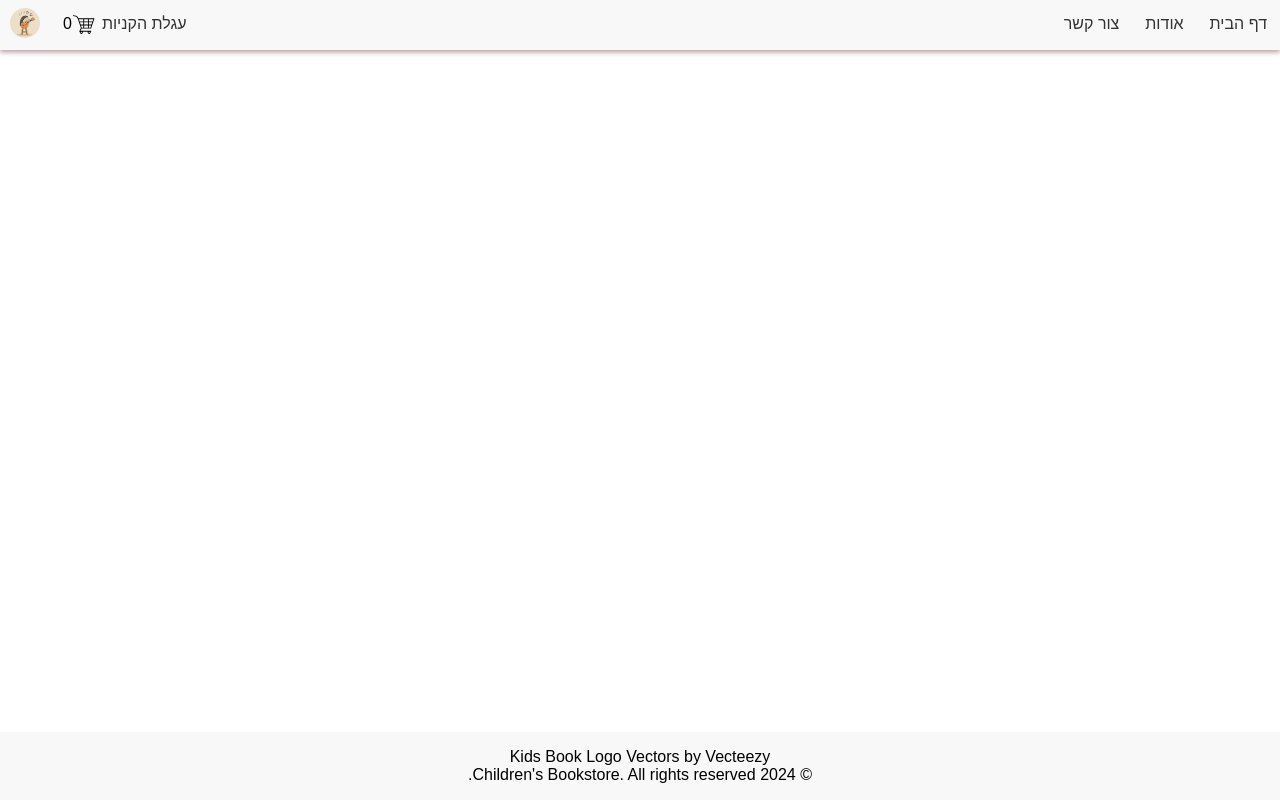
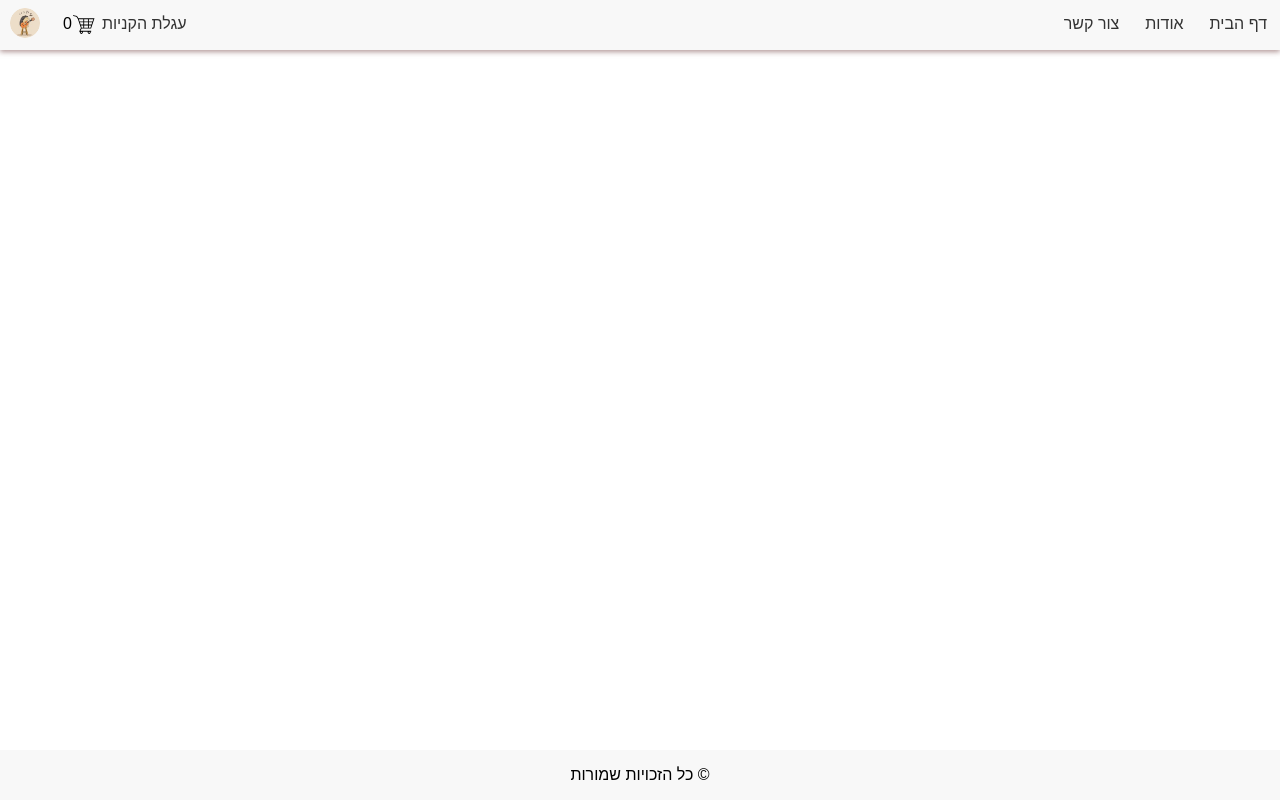
Before and after one commit to dz-ai/rotem-books-site, a React (Vite) app: page /back-office-page in a window 1280 px wide. Built offline with nearby package versions, Linux system fonts and the light colour scheme; no server answers.

Commit message:
Add - favicon icon.

```diff
--- a/index.html
+++ b/index.html
@@ -3,6 +3,7 @@
   <head>
     <meta charset="UTF-8" />
     <meta name="viewport" content="width=device-width, initial-scale=1.0" />
+    <link rel="icon" href="/src/assets/rotem-logo.png" type="image/x-icon">
     <title>הספרים של רותם</title>
   </head>
   <body>
--- a/src/assets/index.ts
+++ b/src/assets/index.ts
@@ -1,3 +1,3 @@
 // consider each image.png file as a module and export it under custom name
-export {default as logo} from './rotem-logo.jpg';
+export {default as logo} from './rotem-logo.png';
 export {default as googleLogo} from './google_on_white_hdpi.png';
--- a/src/components/footer/footer.tsx
+++ b/src/components/footer/footer.tsx
@@ -4,8 +4,7 @@ import './footer.css';
 const Footer: React.FC = () => {
     return (
         <footer>
-            <a href="https://www.vecteezy.com/free-vector/kids-book-logo" target="_blank">Kids Book Logo Vectors by Vecteezy</a>
-            <p>&copy; 2024 Children's Bookstore. All rights reserved.</p>
+            <p>&copy; כל הזכויות שמורות</p>
         </footer>
     );
 }
```
Also changed, not shown: src/assets/rotem-logo.jpg (deleted), src/assets/rotem-logo.png (added).
